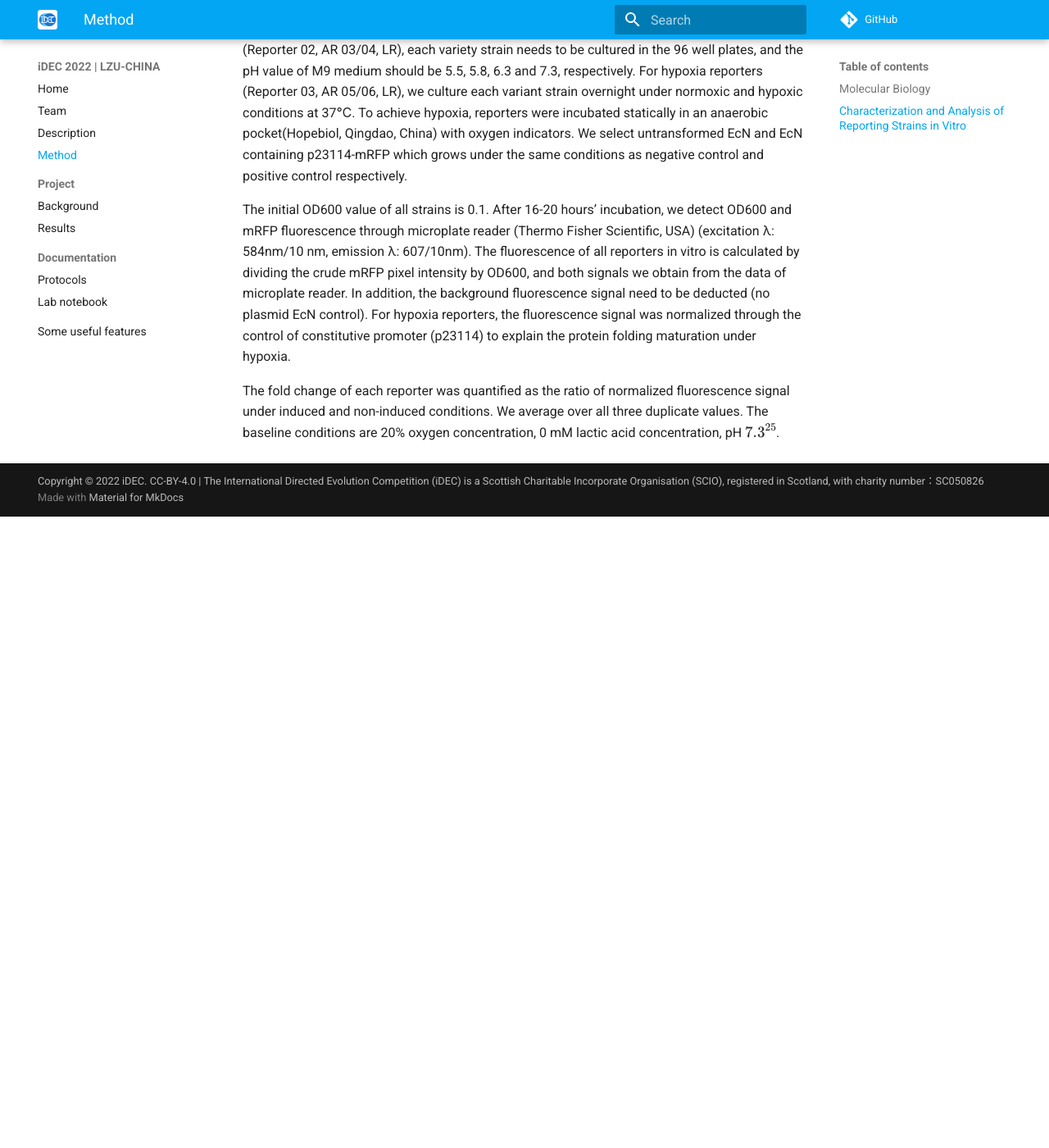
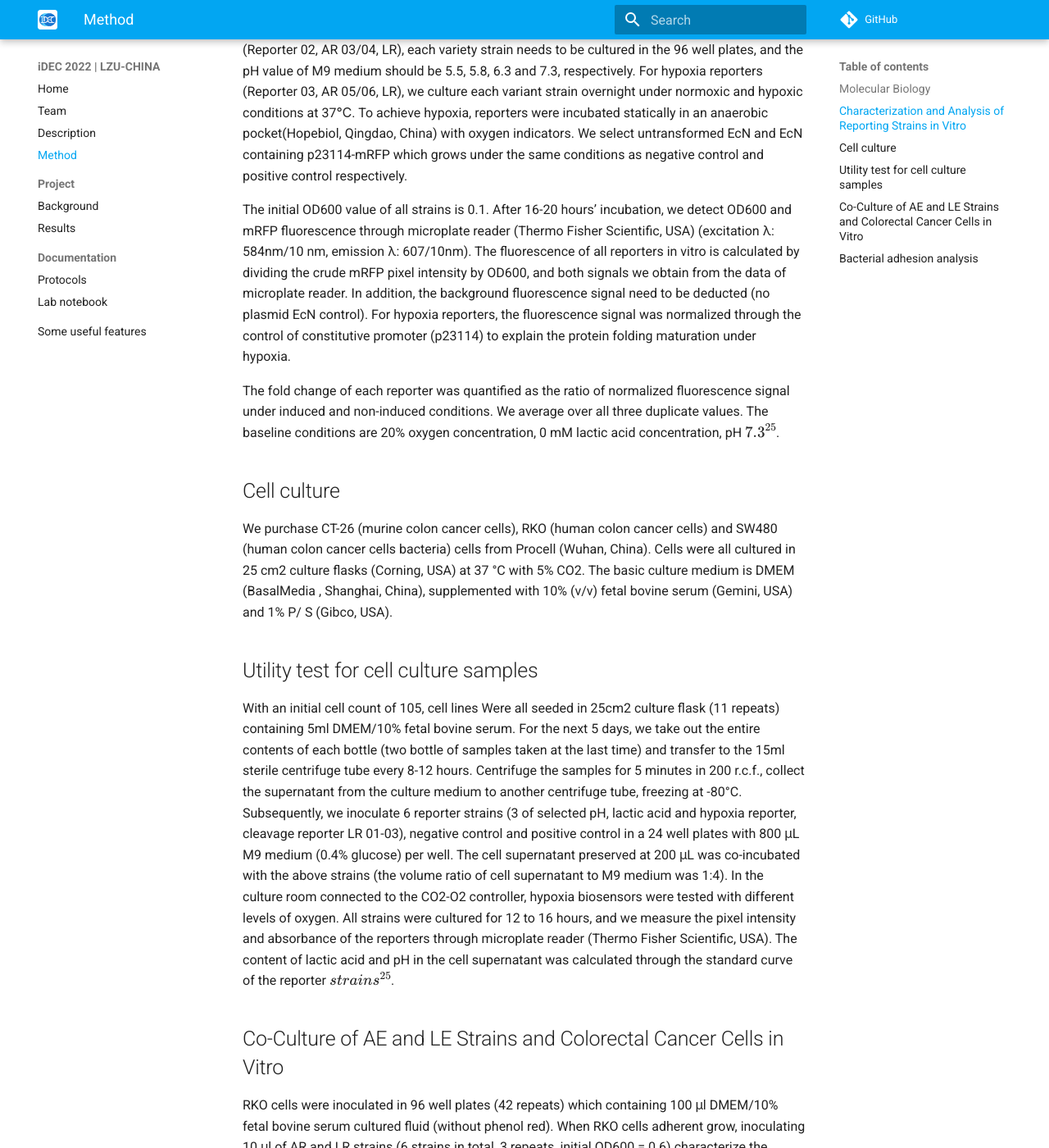
Before and after one commit to idec-teams/2022_LZU-CHINA, an MkDocs documentation site: the page built from docs/method.md, in a window 1280 px wide and 1400 px high, scrolled down 1371 px. Shown: the whole window at 82% size. Built offline with MkDocs 1.6.1 and Material for MkDocs 9.7.7, drawn with Linux system fonts in a browser that asks for light colours; comment, search, counter and statistics services are not loaded; before the commit the page ends 2001 px from its top, so only the background shows below that; some of the changed text lies outside the part shown.

Commit message:
des and me

```diff
--- a/docs/method.md
+++ b/docs/method.md
@@ -14,3 +14,21 @@ We culture each strain in M9 basic medium with relevant antibiotics (supplemente
 The initial OD600 value of all strains is 0.1. After 16-20 hours’ incubation, we detect OD600 and mRFP fluorescence through microplate reader (Thermo Fisher Scientific, USA) (excitation λ: 584nm/10 nm, emission λ: 607/10nm). The fluorescence of all reporters in vitro is calculated by dividing the crude mRFP pixel intensity by OD600, and both signals we obtain from the data of microplate reader. In addition, the background fluorescence signal need to be deducted (no plasmid EcN control). For hypoxia reporters, the fluorescence signal was normalized through the control of constitutive promoter (p23114) to explain the protein folding maturation under hypoxia.
 
 The fold change of each reporter was quantified as the ratio of normalized fluorescence signal under induced and non-induced conditions. We average over all three duplicate values. The baseline conditions are 20% oxygen concentration, 0 mM lactic acid concentration, pH $7.3^{25}$.
+
+## Cell culture
+
+We purchase CT-26 (murine colon cancer cells), RKO (human colon cancer cells) and SW480 (human colon cancer cells bacteria) cells from Procell (Wuhan, China). Cells were all cultured in 25 cm2 culture flasks (Corning, USA) at 37 °C with 5% CO2. The basic culture medium is DMEM (BasalMedia , Shanghai, China), supplemented with 10% (v/v) fetal bovine serum (Gemini, USA) and 1% P/ S (Gibco, USA).
+
+## Utility test for cell culture samples
+
+With an initial cell count of 105, cell lines Were all seeded in 25cm2 culture flask (11 repeats) containing 5ml DMEM/10% fetal bovine serum. For the next 5 days, we take out the entire contents
+of each bottle (two bottle of samples taken at the last time) and transfer to the 15ml sterile centrifuge tube every 8-12 hours. Centrifuge the samples for 5 minutes in 200 r.c.f., collect the supernatant from the culture medium to another centrifuge tube, freezing at -80°C. Subsequently, we inoculate 6 reporter strains (3 of selected pH, lactic acid and hypoxia reporter, cleavage reporter LR 01-03), negative control and positive control in a 24 well plates with 800 μL M9 medium (0.4% glucose) per well. The cell supernatant preserved at 200 μL was co-incubated with the above strains (the volume ratio of cell supernatant to M9 medium was 1:4). In the culture room connected to the CO2-O2 controller, hypoxia biosensors were tested with different levels of oxygen. All strains were cultured for 12 to 16 hours, and we measure the pixel intensity and absorbance of the reporters through microplate reader (Thermo Fisher Scientific, USA). The content of lactic acid and pH in the cell supernatant was calculated through the standard curve of the reporter $strains^{25}$.
+
+## Co-Culture of AE and LE Strains and Colorectal Cancer Cells in Vitro
+
+RKO cells were inoculated in 96 well plates (42 repeats) which containing 100 μl DMEM/10% fetal bovine serum cultured fluid (without phenol red). When RKO cells adherent grow, inoculating 10 μl
+of AR and LR strains (6 strains in total, 3 repeats, initial OD600 = 0.6) characterize the expression of lysis genes and bacterial growth density during co-culture of engineered AE strains with RKO cells. A CO2 incubator is used to adjust oxygen levels. Fluorescence intensity changes of the reporter were measured by a microplate reader (Thermo Fisher Scientific, USA) (every 20 min). We inoculate 10 μl of AE strains (Activators+ Effector 01, 3 strains in total, 3 repeats), control 1 (Effector 01, 1 strain, 3 repeats), control 2 (Activators, 3 strains, 3 repeats) and negative control (EcN, 1 strain, 3 repeats). Using the CCK8 kit (C0037, Beyotime, China) monitor cell viability changes (every 20 min)29. To investigate the effect of LE strain lysates on tumor cells, LE strains and their controls (lysis+/-, activators +/-) were induced overnight using cell supernatants on day 5 as described in method 4. Centrifugation at 10,000 rpm to collect the bacterial medium supernatant and preserved at -80°C. Subsequently, the cell lines were inoculated in 24 well plates containing 100 μl DMEM/10% fetal bovine serum cultured fluid (24 repeats). After the cells adhered to the wells, we add 10 μl of bacterial medium supernatant to the cell culture medium. Using the CCK8 kit detect cell viability after 1h incubation with bacterial $lysates^{26}$.
+
+## Bacterial adhesion analysis
+
+We add cell slides in 6 cm Petri dishes (Corning, USA), and cultivate CT26/RKO/SW480 cells 2 days in advance. Bacteria expressing INP-HlpA were activated with 5 mL test tubes a day in advance. Through centrifugation collect 5 mL of bacteria and resuspend with 2 mL of PBS. The PBS suspension was submerged in a 6 cm cell culture dish containing cell slides. After 1 h incubation at 37°C, discard the suspension and wash 3 times with PBS. Add 1 ml of DAPI working fluid (KeyGEN biotech, Jiangsu, China) to the culture dish, light avoidance incubation for 10 min, wash once with PBS, add buffer A dropwise on the microscope slide, and flip the cell slide onto the microscope slide. we observe the cell slides by using a fluorescence microscope Axio Imager. Z2 (ZEISS, Germany) with an excitation wavelength of 561 nm (corresponding to microscope AF546 wavelength), and the images were processed using imageJ 2.1.4.7.28. To quantify the amount of adherent bacteria, we dilute 10-7 for the washed down PBS suspension and apply it to LB plates for CFU counting27.
```
